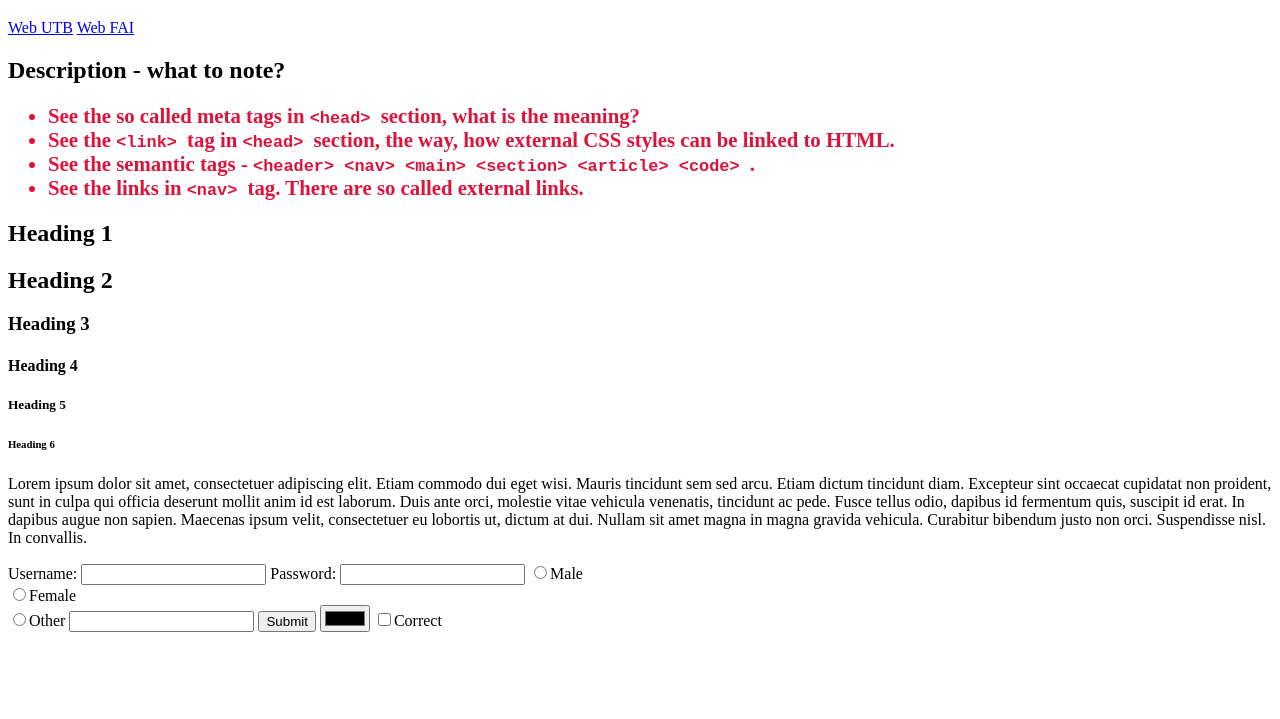
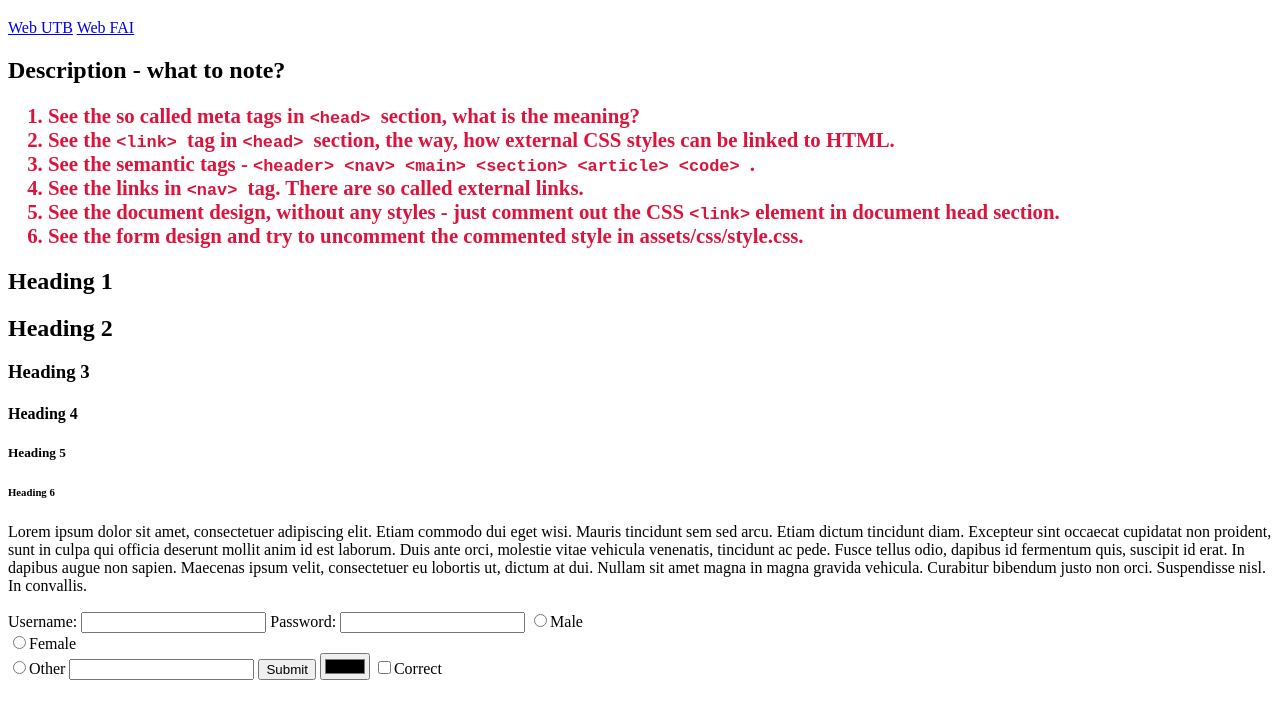
Before and after one commit to RadekVala/TWWW-01-HTML5-examples, a website: page index.html in a window 1280 px wide. Shown: the part 61-780 px from the top of the page. Drawn offline with Linux system fonts and the light colour scheme.

Commit message:
ul to ol change

```diff
--- a/assets/css/styles.css
+++ b/assets/css/styles.css
@@ -1,4 +1,4 @@
-ul li {
+ol li {
   color: crimson;
   font-weight: bold;
   font-size: 130%;
--- a/index.html
+++ b/index.html
@@ -20,7 +20,7 @@
       <section>
         <article>
           <h2>Description - what to note?</h2>
-          <ul>
+          <ol>
             <li>
               See the so called meta tags in
               <code>
@@ -54,7 +54,17 @@
               </code>
               tag. There are so called external links.
             </li>
-          </ul>
+
+            <li>
+              See the document design, without any styles - just comment out the
+              CSS <code>&lt;link&gt;</code> element in document head section.
+            </li>
+
+            <li>
+              See the form design and try to uncomment the commented style in
+              assets/css/style.css.
+            </li>
+          </ol>
         </article>
       </section>
 
```
